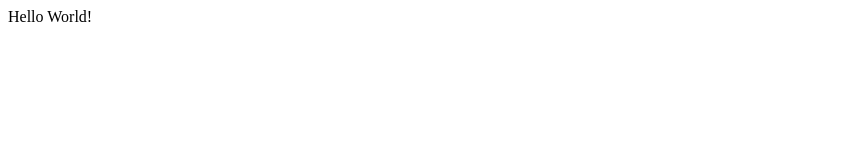
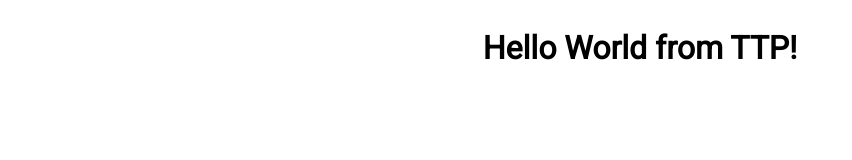
Before and after one commit to Thomas-T-Pham/aws, a plain HTML site: page index.html in a window 1280 px wide. Shown: the whole page, without its empty margins (0-852 px from the left). Drawn offline with Linux system fonts and the light colour scheme.

Commit message:
Update to index.html

```diff
--- a/index.html
+++ b/index.html
@@ -1,6 +1,14 @@
 <!DOCTYPE html>
 <html>
+  <head>
+    <link href="https://fonts.googleapis.com/css?family=Roboto" rel="stylesheet">
+    <link rel="stylesheet" href="styles.css">
+  </head>
   <body>
-    Hello World!
+    <div class='center'>
+      <h1>
+        Hello World from TTP!
+      </h1>
+    </div>
   </body>
 </html>
```
